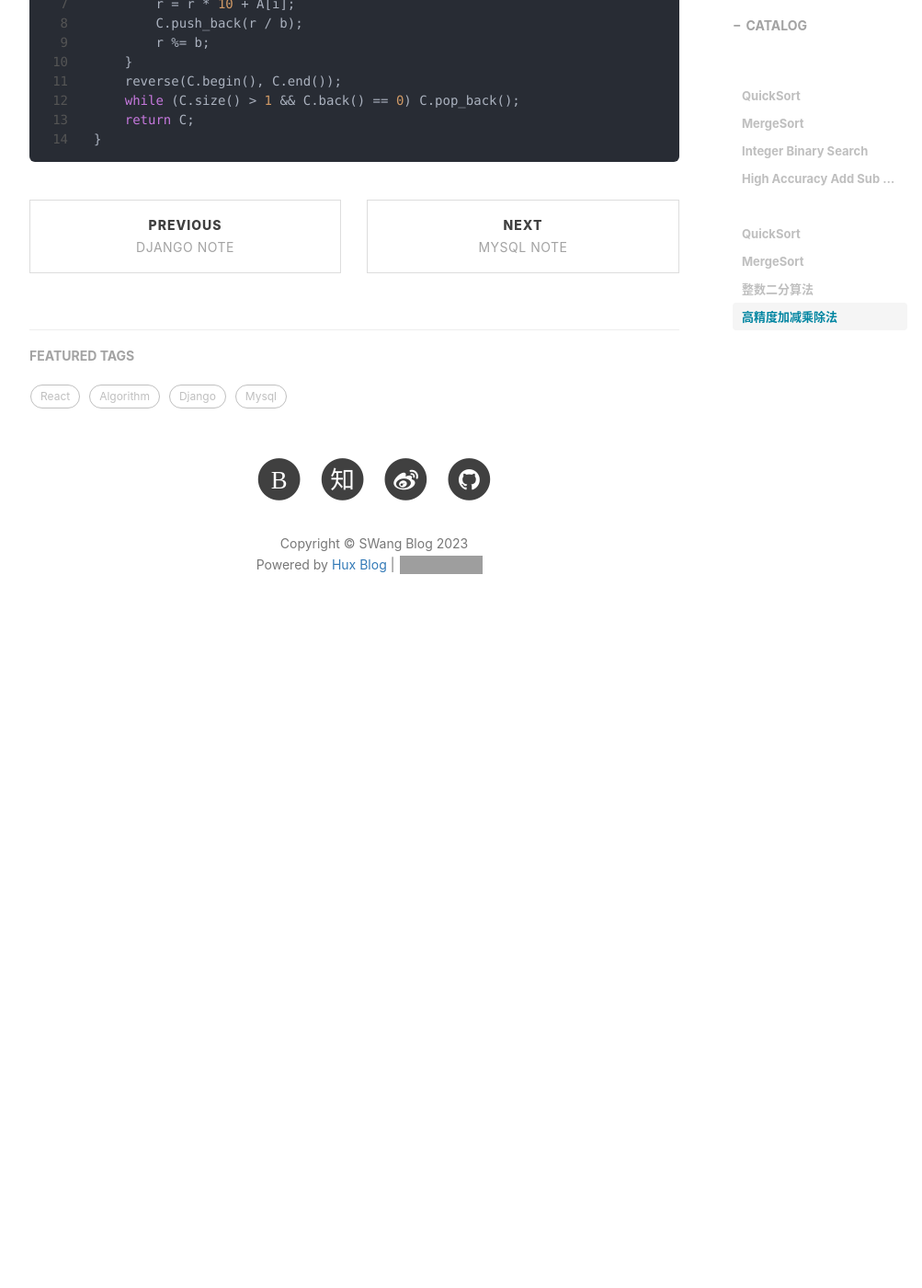
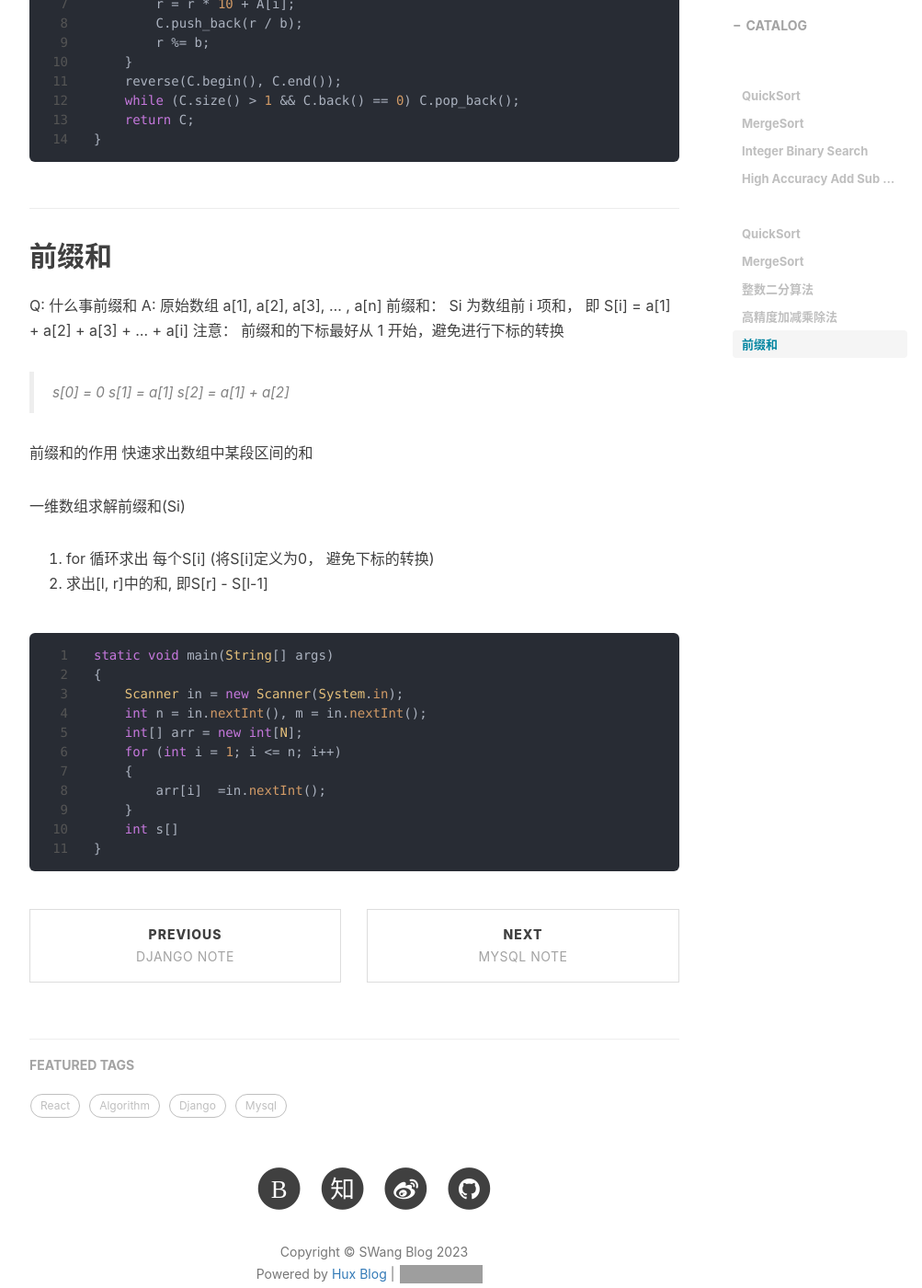
Before and after one commit to ShengyuanWang/ShengyuanWang.github.io, a Jekyll site: the page built from _posts/2023-01-14-basic-algorithm-note.md, in a window 1280 px wide and 1400 px high, scrolled down 9762 px. Shown: the whole window at 92% size, without its empty margins (233-1236 px from the left). Built offline with Jekyll 4.4.1, drawn with Linux system fonts in a browser that asks for light colours; nearby versions of some CDN libraries; comment, search, counter and statistics services are not loaded; before the commit the page ends 10480 px from its top, so only the background shows below that; grey boxes are pictures that could not be loaded.

Commit message:
Update 2023-01-14-basic-algorithm-note.md

````diff
--- a/_posts/2023-01-14-basic-algorithm-note.md
+++ b/_posts/2023-01-14-basic-algorithm-note.md
@@ -421,3 +421,36 @@ vector<int> div(vector<int> &A, int b, int &r)
     return C;
 }
 ```
+
+## 前缀和
+
+Q: 什么事前缀和
+A:
+原始数组 a[1], a[2], a[3], ... , a[n]
+前缀和： Si 为数组前 i 项和， 即 S[i] = a[1] + a[2] + a[3] + ... + a[i]
+注意： 前缀和的下标最好从 1 开始，避免进行下标的转换
+
+> s[0] = 0
+> s[1] = a[1]
+> s[2] = a[1] + a[2]
+
+前缀和的作用
+快速求出数组中某段区间的和
+
+一维数组求解前缀和(Si)
+1. for 循环求出 每个S[i] (将S[i]定义为0， 避免下标的转换)
+2. 求出[l, r]中的和, 即S[r] - S[l-1]
+
+```java
+static void main(String[] args)
+{
+    Scanner in = new Scanner(System.in);
+    int n = in.nextInt(), m = in.nextInt();
+    int[] arr = new int[N];
+    for (int i = 1; i <= n; i++)
+    {
+        arr[i]  =in.nextInt();
+    }
+    int s[]
+}
+```
````
